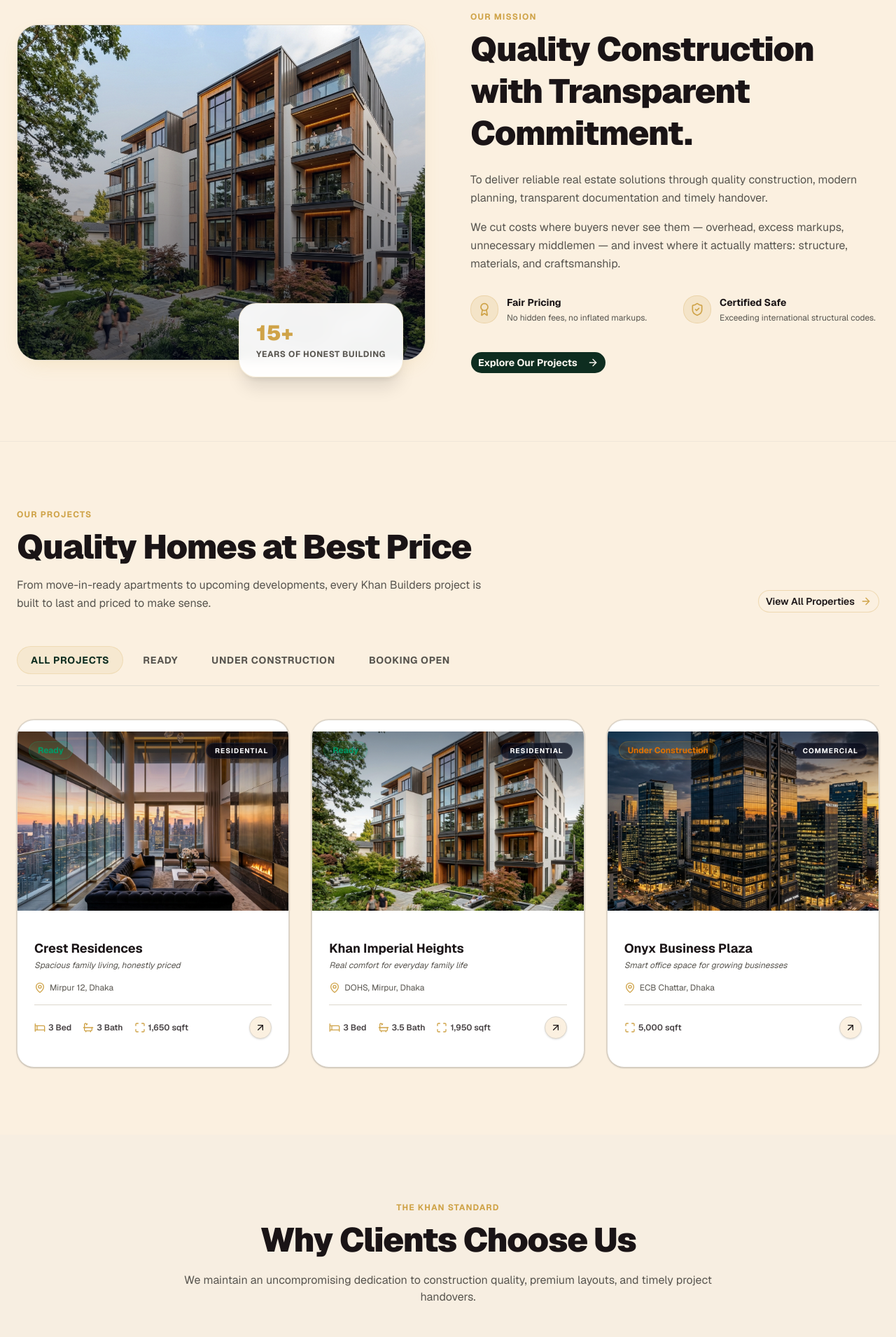
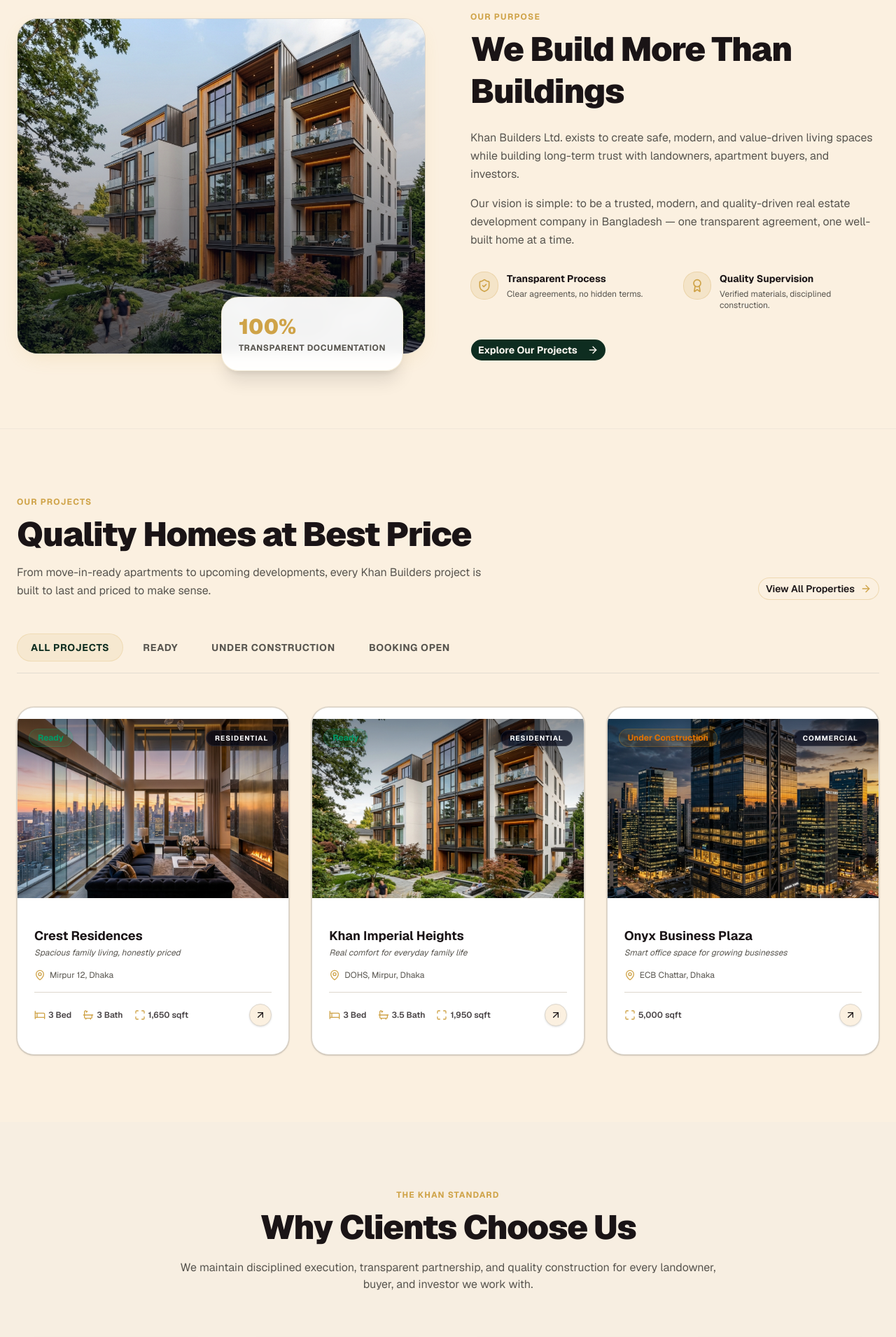
Before and after one commit to imtify/khan-builder-website, a Next.js app: page / in a window 1280 px wide. Shown: the part 880-2790 px from the top of the page at 70% size. Built offline with nearby package versions, Linux system fonts and the light colour scheme.

Commit message:
Update content

```diff
--- a/app/page.tsx
+++ b/app/page.tsx
@@ -13,10 +13,7 @@ import {
   Award,
   Leaf,
   Timer,
-  Compass,
-  Hammer,
-  Paintbrush,
-  Key,
+  FileText,
   Building2,
   ArrowRight,
   Send,
@@ -34,8 +31,6 @@ export default async function Home() {
       <main className="flex-1">
         {/* Hero Section */}
         <Hero />
-
-        {/* Heritage / About Us Section */}
         {/* Our Mission Section */}
         <section
           id="our-story"
@@ -57,10 +52,10 @@ export default async function Home() {
                 {/* Floating card */}
                 <div className="absolute -bottom-6 -right-6 md:right-8 bg-card/95 backdrop-blur border border-accent/20 p-6 rounded-2xl shadow-xl max-w-xs text-left">
                   <span className="text-3xl font-black text-accent block">
-                    15+
+                    100%
                   </span>
                   <span className="text-xs font-bold uppercase tracking-wider text-muted-foreground block mt-1">
-                    Years of Honest Building
+                    Transparent Documentation
                   </span>
                 </div>
               </div>
@@ -68,48 +63,48 @@ export default async function Home() {
               {/* Right Side: Text details */}
               <div className="text-left flex flex-col items-start">
                 <span className="text-accent font-bold text-xs tracking-widest uppercase mb-2">
-                  Our Mission
+                  Our Purpose
                 </span>
                 <h2 className="text-3xl md:text-5xl font-black tracking-tight text-foreground leading-tight">
-                  Quality Construction with Transparent Commitment.
+                  We Build More Than Buildings
                 </h2>
 
                 <p className="text-muted-foreground mt-6 text-sm md:text-base leading-relaxed">
-                  To deliver reliable real estate solutions through quality
-                  construction, modern planning, transparent documentation and
-                  timely handover.
+                  Khan Builders Ltd. exists to create safe, modern, and
+                  value-driven living spaces while building long-term trust with
+                  landowners, apartment buyers, and investors.
                 </p>
 
                 <p className="text-muted-foreground mt-4 text-sm md:text-base leading-relaxed">
-                  We cut costs where buyers never see them — overhead, excess
-                  markups, unnecessary middlemen — and invest where it actually
-                  matters: structure, materials, and craftsmanship.
+                  Our vision is simple: to be a trusted, modern, and
+                  quality-driven real estate development company in Bangladesh —
+                  one transparent agreement, one well-built home at a time.
                 </p>
 
                 <div className="grid grid-cols-2 gap-6 w-full mt-8">
+                  <div className="flex gap-3">
+                    <div className="w-10 h-10 rounded-xl bg-accent/15 border border-accent/25 flex items-center justify-center shrink-0">
+                      <ShieldCheck className="w-5 h-5 text-accent" />
+                    </div>
+                    <div>
+                      <h4 className="font-bold text-foreground text-sm">
+                        Transparent Process
+                      </h4>
+                      <p className="text-xs text-muted-foreground mt-1">
+                        Clear agreements, no hidden terms.
+                      </p>
+                    </div>
+                  </div>
                   <div className="flex gap-3">
                     <div className="w-10 h-10 rounded-xl bg-accent/15 border border-accent/25 flex items-center justify-center shrink-0">
                       <Award className="w-5 h-5 text-accent" />
                     </div>
                     <div>
                       <h4 className="font-bold text-foreground text-sm">
-                        Fair Pricing
+                        Quality Supervision
                       </h4>
                       <p className="text-xs text-muted-foreground mt-1">
-                        No hidden fees, no inflated markups.
-                      </p>
-                    </div>
-                  </div>
-                  <div className="flex gap-3">
-                    <div className="w-10 h-10 rounded-xl bg-accent/15 border border-accent/25 flex items-center justify-center shrink-0">
-                      <ShieldCheck className="w-5 h-5 text-accent" />
-                    </div>
-                    <div>
-                      <h4 className="font-bold text-foreground text-sm">
-                        Certified Safe
-                      </h4>
-                      <p className="text-xs text-muted-foreground mt-1">
-                        Exceeding international structural codes.
+                        Verified materials, disciplined construction.
                       </p>
                     </div>
                   </div>
@@ -147,8 +142,9 @@ export default async function Home() {
                 Why Clients Choose Us
               </h2>
               <p className="text-muted-foreground mt-4 text-sm md:text-base">
-                We maintain an uncompromising dedication to construction
-                quality, premium layouts, and timely project handovers.
+                We maintain disciplined execution, transparent partnership, and
+                quality construction for every landowner, buyer, and investor we
+                work with.
               </p>
             </div>
 
@@ -175,7 +171,7 @@ export default async function Home() {
                 },
                 {
                   icon: Timer,
-                  title: "Punctual Delivery",
+                  title: "On-time Delivery",
                   description:
                     "Strict project timelines managed by automated tracking, so handovers are always on time.",
                 },
@@ -236,42 +232,42 @@ export default async function Home() {
               <div className="lg:col-span-7 grid grid-cols-1 sm:grid-cols-2 gap-6">
                 {[
                   {
-                    icon: Compass,
-                    title: "Architectural Planning",
+                    icon: ShieldCheck,
+                    title: "Trust",
                     description:
-                      "Smart, space-efficient floor plans, energy-conscious design, and 3D walkthroughs before you commit.",
+                      "Long-term confidence for every client and landowner we work with — built one honest project at a time.",
                   },
                   {
-                    icon: Hammer,
-                    title: "Turnkey Construction",
+                    icon: Award,
+                    title: "Quality Construction",
                     description:
-                      "Structural engineering, foundation work, full construction, and site supervision — all under one roof.",
+                      "Verified materials, disciplined supervision, and durability standards with no shortcuts on safety.",
                   },
                   {
-                    icon: Paintbrush,
-                    title: "Interior Finishing",
+                    icon: FileText,
+                    title: "Transparency",
                     description:
-                      "Quality fixtures, practical lighting, and durable kitchen installations — no markup for a brand name.",
+                      "Clear agreements and complete documentation, including RAJUK approval support — nothing hidden.",
                   },
                   {
-                    icon: Key,
-                    title: "Asset Management",
+                    icon: Timer,
+                    title: "Timely Handover",
                     description:
-                      "Reliable facility upkeep, security coordination, and resident support, long after handover.",
+                      "Structured project timelines and disciplined supervision, so handovers happen when promised.",
                   },
-                ].map((service, idx) => (
+                ].map((item, idx) => (
                   <div
                     key={idx}
                     className="bg-card border border-border p-6 rounded-2xl text-left shadow-sm hover:border-accent/40 transition-colors"
                   >
                     <div className="w-10 h-10 rounded-xl bg-accent/15 flex items-center justify-center mb-4">
-                      <service.icon className="w-5 h-5 text-accent" />
+                      <item.icon className="w-5 h-5 text-accent" />
                     </div>
                     <h3 className="font-bold text-base text-foreground mb-2">
-                      {service.title}
+                      {item.title}
                     </h3>
                     <p className="text-xs text-muted-foreground leading-relaxed">
-                      {service.description}
+                      {item.description}
                     </p>
                   </div>
                 ))}
```
